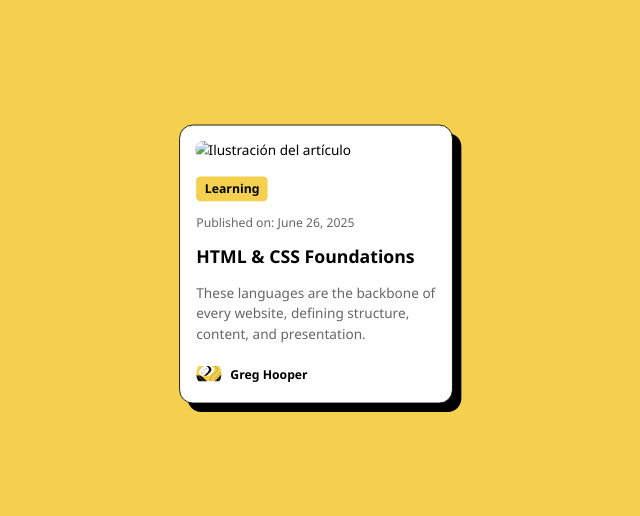
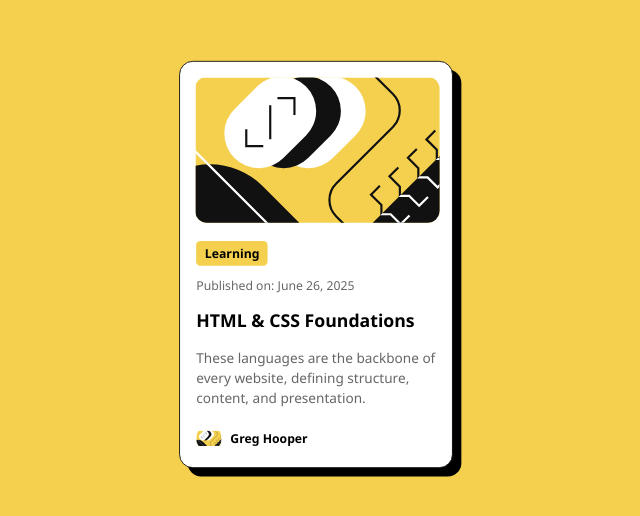
Before and after one commit to AegonCoder/blog-card-main, a plain HTML site: page index.html in a window 1280 px wide. Shown: the part 136-652 px from the top of the page, without its empty margins (324-964 px from the left). Drawn offline with Linux system fonts and the light colour scheme; the site is published under a folder, as on GitHub Pages, so addresses that start at the root find nothing.

Commit message:
--commit

```diff
--- a/index.html
+++ b/index.html
@@ -13,7 +13,7 @@
 <body>
   <main>
     <article class="card">
-      <img class="card-image" src="/assets/images/illustration-article.svg" alt="Ilustración del artículo">
+      <img class="card-image" src="assets/images/illustration-article.svg" alt="Ilustración del artículo">
 
       <div class="content">
         <span class="category">Learning</span>
```
